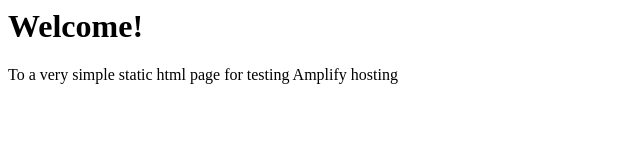
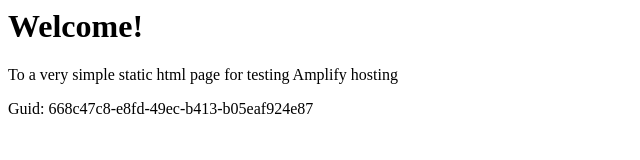
Before and after one commit to aws-aemilia-sfo/Github-PR-Commit-Integration-Test-DoNotTouch-v1-preprod-us-west-1, a website: page src/index.html in a window 1280 px wide. Shown: the whole page, without its empty margins (0-640 px from the left). Drawn offline with Linux system fonts and the light colour scheme.

Commit message:
commit from integ tests

```diff
--- a/src/index.html
+++ b/src/index.html
@@ -1,3 +1,5 @@
+
+
 <html lang="en">
 
 <head>
@@ -10,6 +12,6 @@
 <body>
     <h1>Welcome!</h1>
     <p>To a very simple static html page for testing Amplify hosting</p>
-</body>
+    <p>Guid: 668c47c8-e8fd-49ec-b413-b05eaf924e87</p></body>
 
 </html>
```
